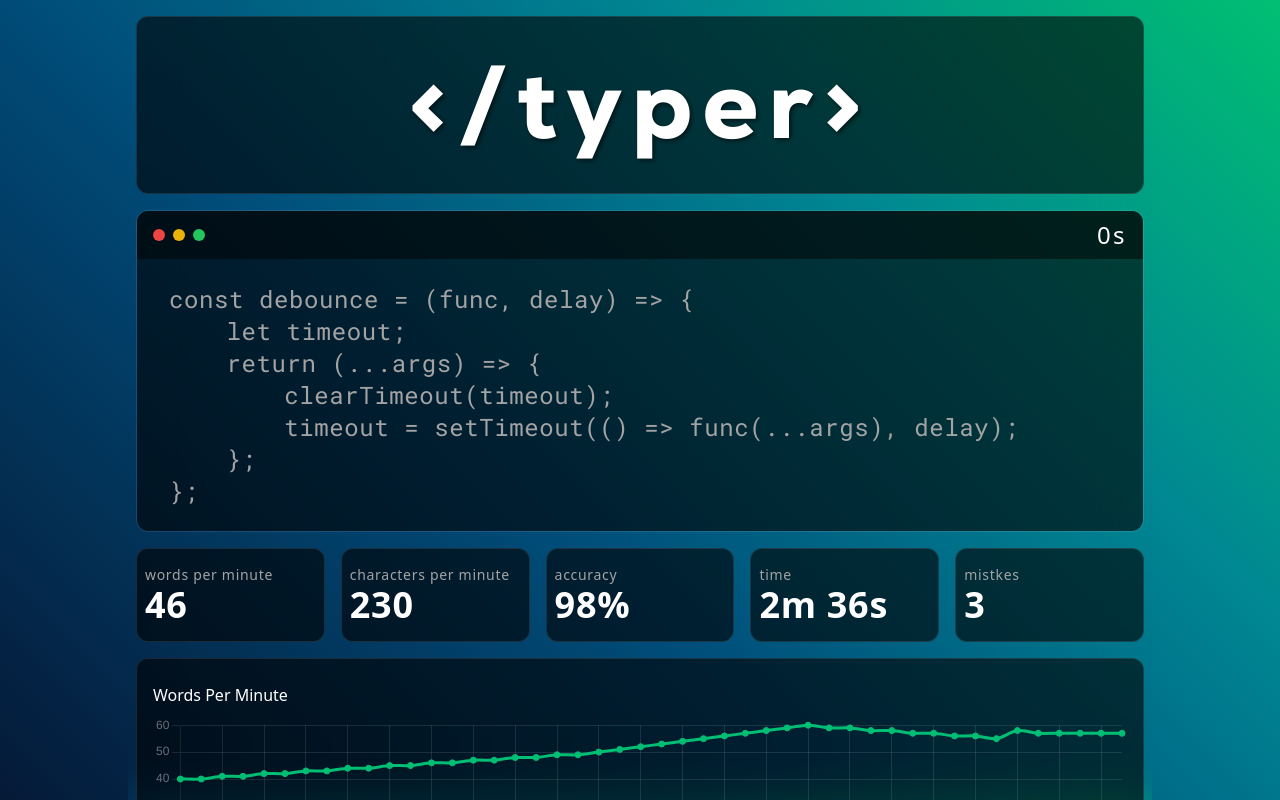
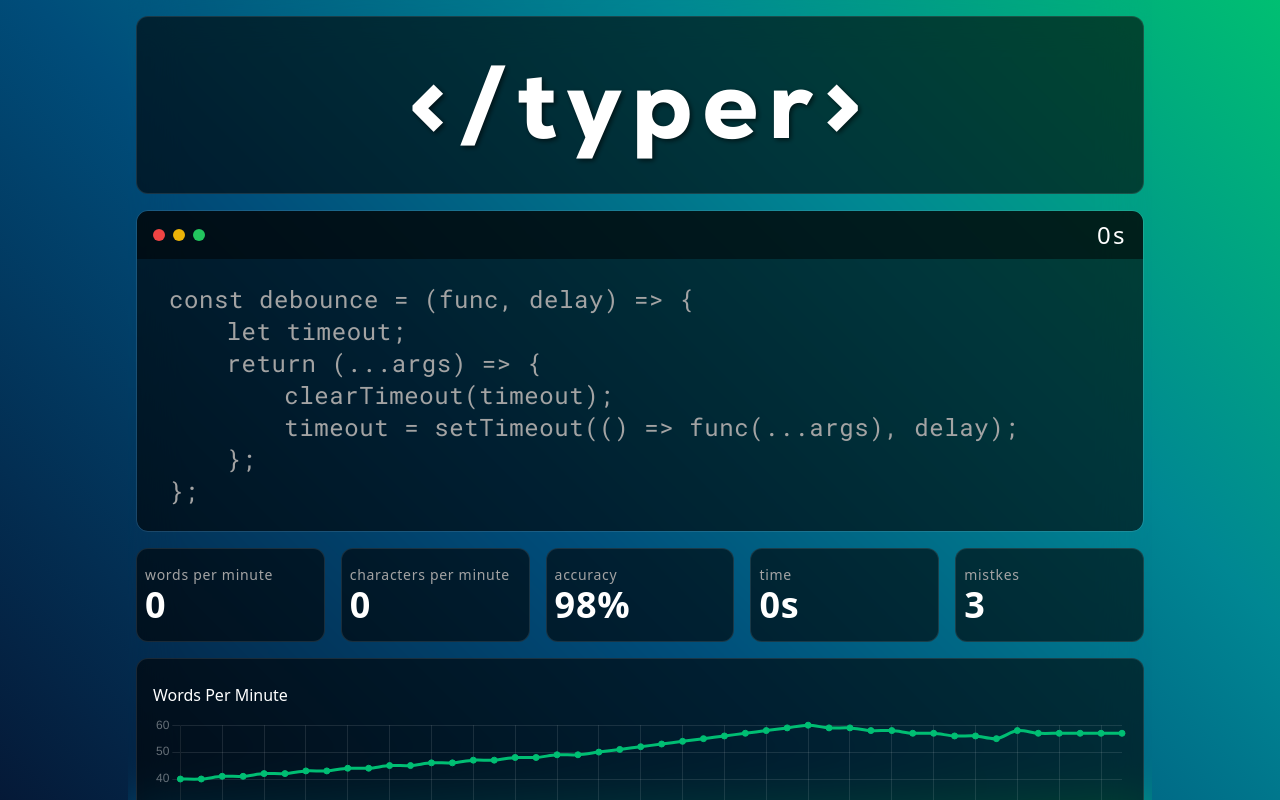
Before and after one commit to juniorencode/typer, a React (Vite) app: page / in a window 1280 px wide. Shown: the top 800 px of the page. Built offline with nearby package versions, Linux system fonts and the light colour scheme.

Commit message:
feat: calculate cpm and wpm

```diff
--- a/src/App.jsx
+++ b/src/App.jsx
@@ -1,5 +1,5 @@
 import { useEngine } from './hooks/useEngine.hook';
-import { formatTime } from './utilities/time.utilities';
+import { calculateCPM, formatTime } from './utilities/utils.utilities';
 import { Character } from './components/Character';
 import { Caret } from './components/Caret';
 import { Chart } from './components/Chart';
@@ -31,6 +31,7 @@ const App = () => {
             <pre className="px-8 py-6 font-roboto tracking-wide leading-8 text-neutral-400">
               {words}
             </pre>
+            {(state === 'start' || state === 'run') && (
               <pre className="absolute top-0 px-8 py-6 font-roboto tracking-wide leading-8 text-white">
                 {typedCharacters.map((char, index) => (
                   <Character
@@ -43,17 +44,22 @@ const App = () => {
                   <Caret words={words} totalTyped={totalTyped} />
                 )}
               </pre>
+            )}
           </div>
         </div>
       </div>
       <div className="grid grid-cols-1 xs:grid-cols-3 lg:grid-cols-5 gap-4 w-full text-sm tracking-wider text-neutral-400">
         <div className="col-span-1 px-2 py-4 rounded-xl border backdrop-blur-xl bg-black/60 border-white/10">
           <div>words per minute</div>
-          <div className="text-4xl font-bold text-white">46</div>
+          <div className="text-4xl font-bold text-white">
+            {Math.round(calculateCPM(totalTyped, time) / 5)}
+          </div>
         </div>
         <div className="col-span-1 px-2 py-4 rounded-xl border backdrop-blur-xl bg-black/60 border-white/10">
           <div>characters per minute</div>
-          <div className="text-4xl font-bold text-white">230</div>
+          <div className="text-4xl font-bold text-white">
+            {calculateCPM(totalTyped, time)}
+          </div>
         </div>
         <div className="col-span-1 px-2 py-4 rounded-xl border backdrop-blur-xl bg-black/60 border-white/10">
           <div>accuracy</div>
@@ -61,7 +67,9 @@ const App = () => {
         </div>
         <div className="col-span-1 px-2 py-4 rounded-xl border backdrop-blur-xl bg-black/60 border-white/10">
           <div>time</div>
-          <div className="text-4xl font-bold text-white">2m 36s</div>
+          <div className="text-4xl font-bold text-white">
+            {formatTime(time)}
+          </div>
         </div>
         <div className="col-span-1 px-2 py-4 rounded-xl border backdrop-blur-xl bg-black/60 border-white/10">
           <div>mistkes</div>
--- a/src/hooks/useEngine.hook.js
+++ b/src/hooks/useEngine.hook.js
@@ -40,12 +40,13 @@ export const useEngine = () => {
 
   const handlerKeydown = e => {
     e.preventDefault();
-
     const { key, code } = e;
 
     if (!isKeyboardCodeAllowed(code)) return;
     if (state === 'start') {
       setState('run');
+      setTyped('');
+      totalTyped.current = 0;
       interval.current = setInterval(() => {
         setTime(prev => prev + 1);
       }, 1000);
@@ -90,8 +91,6 @@ export const useEngine = () => {
       if (state === 'run' && totalTyped.current === words.length) {
         setState('finish');
         setWords('// -- Finish --\n\n// Press Tab to reset exercise');
-        setTyped('');
-        totalTyped.current = 0;
         clearInterval(interval.current);
       }
     }
--- a/src/utilities/time.utilities.js
+++ b/src/utilities/utils.utilities.js
@@ -8,3 +8,8 @@ export const formatTime = seconds => {
 
   return result.trim();
 };
+
+export const calculateCPM = (totalCharacters, seconds) => {
+  const minutes = seconds / 60;
+  return minutes > 0 ? Math.round(totalCharacters / minutes) : 0;
+};
```
Lines whose indentation alone changed are shown as unchanged.
